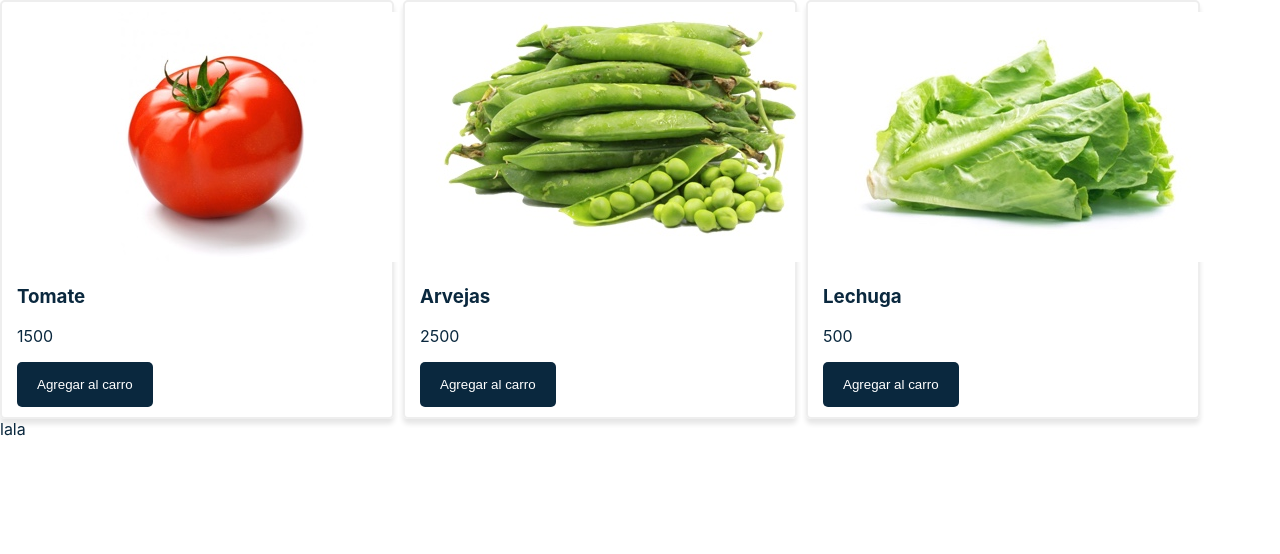
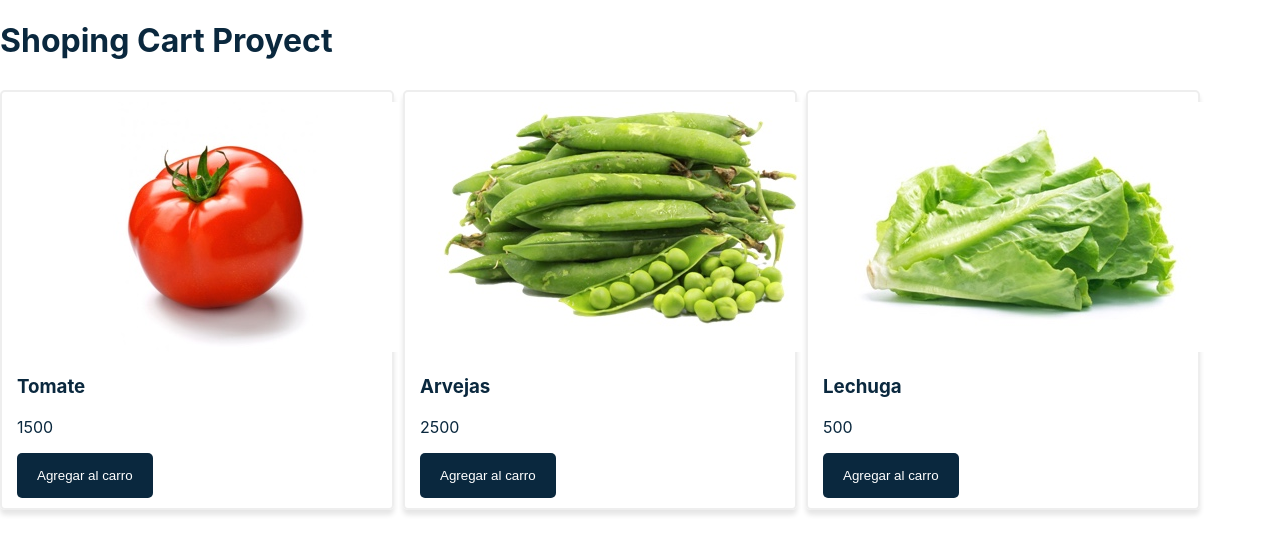
Before and after one commit to Bastianmoral/Udemy-shoping-cart-proyect, a React (Create React App) app: page / in a window 1280 px wide. Shown: the top 554 px of the page. Built offline with nearby package versions, Linux system fonts and the light colour scheme.

Commit message:
Title Added

```diff
--- a/src/App.js
+++ b/src/App.js
@@ -1,7 +1,9 @@
 import { Component } from 'react';
 import Products from './Components/Products'
-import './App.css';
+import './App.css'
 import Layout from './Components/Layout'
+import Title from './Components/Title'
+
 
 
 class App extends Component {
@@ -18,6 +20,7 @@
     return (
       <div>
         <Layout>
+        <Title />
         <Products
           addToCart={() => console.log('No hace nada')}
           products={this.state.products}
--- a/src/Components/Layout.js
+++ b/src/Components/Layout.js
@@ -19,7 +19,6 @@
       <div style={styles.layout}>
         <div style={styles.container}>
           {this.props.children}
-          lala
         </div>
 
       </div>
--- /dev/null
+++ b/src/Components/Title.js
@@ -0,0 +1,20 @@
+import { Component } from "react"
+
+const styles = {
+  title: {
+    marginBottom: '30px',
+
+  }
+}
+class Title extends Component {
+  render () {
+    return (
+      <h1 style={styles.title}>
+        Shoping Cart Proyect
+      </h1>
+    )
+  }
+}
+
+
+export default Title
```
